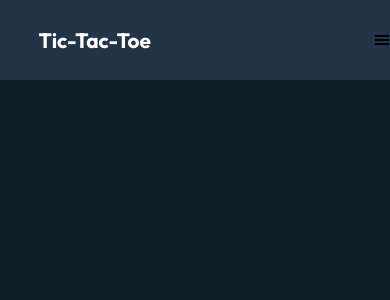
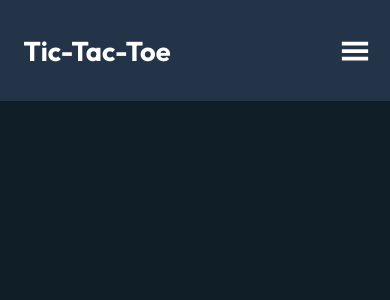
Before and after one commit to bilskik/Tic-Tac-Toe, a React (Create React App) app: page / in a window 390 px wide. Shown: the top 300 px of the page. Built offline with nearby package versions, Linux system fonts and the light colour scheme.

Commit message:
Adding responsivness for navbar

```diff
--- a/src/App.css
+++ b/src/App.css
@@ -14,7 +14,7 @@
     --color-text: #fff;
     --color-border: #000;
     --fontNav-size: 1.3rem;
-    --fontNav-mobile-size: 0.8rem;
+    --fontNav-mobile-size: 1.3rem;
     --fontHeader-size: 2rem;
-    --fontHeader-mobile-size: 1.3rem;
+    --fontHeader-mobile-size: 1.7rem;
 }
--- a/src/pages/home/navbar/Navbar.tsx
+++ b/src/pages/home/navbar/Navbar.tsx
@@ -2,15 +2,40 @@ import "./navbar.css"
 import Button from '../../../components/buttons/Button'
 import "./navbar.css";
 import { buttonColors } from "../../../contraints/colors";
-import { Link } from "react-router-dom"
+import { Link, useNavigate } from "react-router-dom"
 import { GiHamburgerMenu } from "react-icons/gi";
+import { IoClose } from "react-icons/io5";
+import { useEffect, useState } from "react";
+
+//add mobile animations
 const Navbar = ({nickName} : { nickName : string}) => {
+  const [isOpen,setIsOpen] = useState(false);
   return (
       <header className="header">
         <div className="header__title">
           <h1 className='header__text header__text-title'>Tic-Tac-Toe</h1>
         </div>
         <div className="header__buttons">
+            <HeaderNav nickName={nickName}/>
+            <Button style={`login`} colors={buttonColors}/>
+        </div>
+        {
+          isOpen ? <IoClose className="icons icons__close" onClick={() => {setIsOpen(false)}} />
+           : <GiHamburgerMenu className="icons icons__hamburger" onClick={() => {setIsOpen(true)}} />
+        }
+        <div className={`topnav topnav${isOpen ? "-active" : "-inactive"}`}>
+          <HeaderNav nickName={nickName}/>
+          <p className="header__text">login</p>
+        </div>
+      </header>
+  )
+}
+type headerData = {
+  nickName : string,
+}
+const HeaderNav = (props : headerData) => {
+  return (
+    <>
       <p className='header__text header__text-stats'>
         <Link to="/statistics" className="links">
           Statistics
@@ -22,12 +47,9 @@ const Navbar = ({nickName} : { nickName : string}) => {
         </Link>
       </p>
       <p className='header__text header__text-nickname'>
-              {nickName}
+        {props.nickName}
       </p>
-            <Button style={`login`} colors={buttonColors}/>
-        </div>
-        <GiHamburgerMenu className="icons__hamburger"/>
-      </header>
+    </>
   )
 }
 
--- a/src/pages/home/navbar/navbar.css
+++ b/src/pages/home/navbar/navbar.css
@@ -27,17 +27,66 @@
 .header__text-title {
     font-size: var(--fontHeader-size);
 }
-.icons__hamburger {
+.icons {
     display: none;
 }
-@media screen and (max-width: 650px) {
+.topnav {
+    display: none;
+}
+@media screen and (max-width: 800px) {
+    .header {
+        min-height: 12vh;
+    }
     .header__text {
+        font-size: var(--fontNav-mobile-size);
+        margin: 1.3rem 0px;
+    }
+    .header__text-title {
         font-size: var(--fontHeader-mobile-size);
     }
     .header__buttons {
         display: none;
     }
-    .icons__hamburger {
+    .icons {
         display: inline;
+        width: 30px;
+        height: 30px;
+        color: var(--color-text);
+        margin-right: 20px;
     }
+    .icons__close {
+        width: 40px;
+        height: 40px;
+    }
+    .topnav {
+        display: block;
+        position: absolute;
+        top:12vh;
+        width: 50%;
+        right: 0px;
+        text-align: center;
+        background-color: orange;
+    }
+    .topnav-active {
+
+    }
+    .topnav-inactive {
+        display: none;
+    }
+    /* @keyframes fadeInAnimation {
+        from {
+            opacity: 0;
+        }
+        to {
+            opacity: 1;
+        }
+    }
+    @keyframes fadeOutAnimation {
+        from {
+            opacity: 1;
+        }
+        to {
+            opacity: 0;
+        }
+    } */
 }
```
Lines whose indentation alone changed are shown as unchanged.
